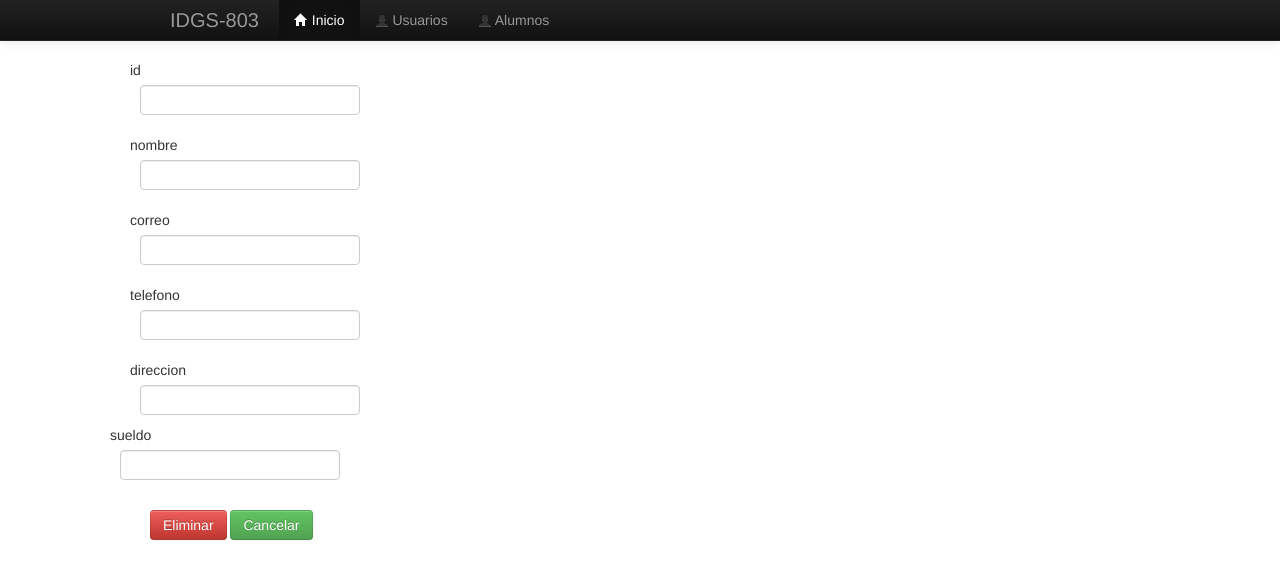
After one commit to IDGS-803-21000011/practicas_BD_IDGS803, a Flask app: template templates/eliminar.html in a window 1280 px wide. The commit adds this page. Shown: the top 579 px of the page. Run offline with Flask 3, Linux system fonts and the light colour scheme; the template is opened without the code that fills it: values that come from a table or form of the project are taken from there, others are empty; some libraries are stand-ins or nearby versions.

Commit message:
PEVG 01/03/24 ABC Empleados terminado

```diff
--- a/main.py
+++ b/main.py
@@ -31,6 +31,50 @@ def vistaEmpleados():
     empleado = Empleados.query.all()
     return render_template("vista_empleados.html", empleados=empleado)
 
+@app.route("/eliminar", methods=["GET", "POST"])
+def eliminar():
+    emp_form = forms.EmpleadoForm(request.form)
+    if request.method == "GET":
+        id = request.args.get('id')
+        emp1 = db.session.query(Empleados).filter(Empleados.id == id).first()
+        emp_form.id.data = request.args.get('id')
+        emp_form.nombre.data = emp1.nombre
+        emp_form.correo.data = emp1.correo
+        emp_form.telefono.data = emp1.telefono
+        emp_form.direccion.data = emp1.direccion
+        emp_form.sueldo.data = emp1.sueldo
+    elif request.method == 'POST':
+        id = emp_form.id.data
+        alum = Empleados.query.get(id)
+        db.session.delete(alum)
+        db.session.commit()
+    return render_template('eliminar.html', form=emp_form)
+
+@app.route("/modificar", methods=["GET", "POST"])
+def modificar():
+    emp_form = forms.EmpleadoForm(request.form)
+    if request.method == "GET":
+        id = request.args.get('id')
+        emp1 = db.session.query(Empleados).filter(Empleados.id == id).first()
+        emp_form.id.data = request.args.get('id')
+        emp_form.nombre.data = emp1.nombre
+        emp_form.correo.data = emp1.correo
+        emp_form.telefono.data = emp1.telefono
+        emp_form.direccion.data = emp1.direccion
+        emp_form.sueldo.data = emp1.sueldo
+    elif request.method == 'POST':
+        id = emp_form.id.data
+        emp1 = db.session.query(Empleados).filter(Empleados.id == id).first()
+        emp1.nombre = emp_form.nombre.data
+        emp1.correo = emp_form.correo.data
+        emp1.telefono = emp_form.telefono.data
+        emp1.direccion = emp_form.direccion.data
+        emp1.sueldo = emp_form.sueldo.data
+        db.session.add(emp1)
+        db.session.commit()
+    return render_template('modificar.html', form=emp_form)
+
+
 if __name__ == "__main__":
     crsf.init_app(app)
     db.init_app(app)
--- /dev/null
+++ b/templates/eliminar.html
@@ -0,0 +1,43 @@
+{%extends 'layout.html'%} {%block content%}
+{% from "_macros.html" import render_field%}
+<div class="container">
+    <div class="row">
+        <form name="registro" action="/eliminar" id="eliminar" method="POST">
+            <div class="row control-group">
+                <div class="form-group col-xs-12 float-label-form-group controls">
+                    {{ render_field(form.id, class="form-control") }}
+                </div>
+            </div>
+            <div class="row control-group">
+                <div class="form-group col-xs-12 float-label-form-group controls">
+                    {{ render_field(form.nombre, class="form-control") }}
+                </div>
+            </div>
+            <div class="row control-group">
+                <div class="form-group col-xs-12 float-label-form-group controls">
+                    {{ render_field(form.correo, class="form-control") }}
+                </div>
+            </div>
+            <div class="row control-group">
+                <div class="form-group col-xs-12 float-label-form-group controls">
+                    {{ render_field(form.telefono, class="form-control") }}
+                </div>
+            </div>
+            <div class="row control-group">
+                <div class="form-group col-xs-12 float-label-form-group controls">
+                    {{ render_field(form.direccion, class="form-control") }}
+                </div>
+                <div class="row control-group">
+                    <div class="form-group col-xs-12 float-label-form-group controls">
+                        {{ render_field(form.sueldo, class="form-control") }}
+                    </div>
+                </div>
+            </div>
+            <input type="hidden" name="csrf_token" value="{{csrf_token()}}"/>
+            <input type="submit" id="eliminar" name="eliminar" value="Eliminar" class="btn btn-danger"/>
+            <a href="vistaEmpleados" class="btn btn-success">Cancelar</a>
+        </form>
+    </div>
+</div>
+
+{%endblock%}
--- a/templates/vista_empleados.html
+++ b/templates/vista_empleados.html
@@ -23,8 +23,8 @@
                     <td>{{ e.telefono }}</td>
                     <td>{{ e.direccion }}</td>
                     <td>{{ e.sueldo }}</td>
-                    <td><a href="eliminar.html?id={{ e.id }}" class="btn btn-danger">Eliminar</a></td>
-                    <td><a href="modificar.html?id={{ e.id }}" class="btn btn-warning">Modificar</a></td>
+                    <td><a href="eliminar?id={{ e.id }}" class="btn btn-danger">Eliminar</a></td>
+                    <td><a href="modificar?id={{ e.id }}" class="btn btn-warning">Modificar</a></td>
                 </tr>
                 {%endfor%}
             </tbody>
```
Also changed, not shown: templates/modificar.html (added, +43 -0 lines).
